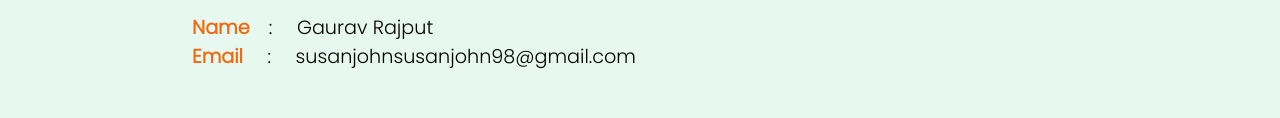
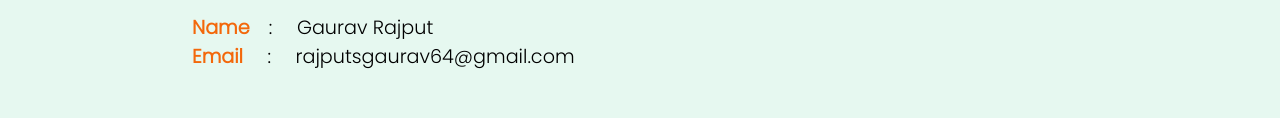
Before and after one commit to rajput64/portfolio, a plain HTML site: page portfolio/index.html in a window 1280 px wide. Shown: the part 824-942 px from the top of the page. Drawn offline with Linux system fonts and the light colour scheme.

Commit message:
Update index.html
email changed

```diff
--- a/portfolio/index.html
+++ b/portfolio/index.html
@@ -56,7 +56,7 @@
             </p>
             <ul class="desc">
                 <li><span style="font-weight:bold; color: rgb(243, 104, 11);">Name</span>&emsp;:&emsp; Gaurav Rajput</li>
-                <li><span style="font-weight:bold; color: rgb(243, 104, 11);">Email</span> &emsp;:&emsp; susanjohnsusanjohn98@gmail.com</li>
+                <li><span style="font-weight:bold; color: rgb(243, 104, 11);">Email</span> &emsp;:&emsp; rajputsgaurav64@gmail.com</li>
 
             </ul>
         </div>
```
